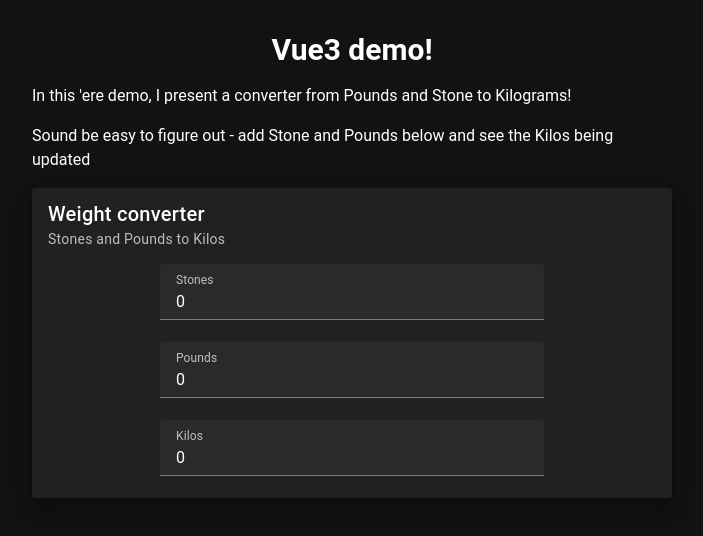
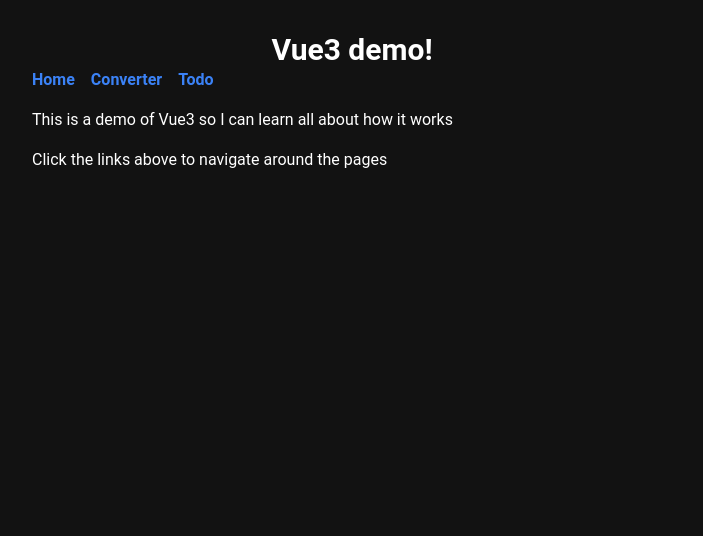
Before and after one commit to rwatson462/vue3-test, a Vue app: page / in a window 1280 px wide. Shown: the top 536 px of the page, without its empty margins (288-991 px from the left). Built offline with nearby package versions, Linux system fonts and the light colour scheme.

Commit message:
Separate App into pages, add new Todo page (no real content yet)

```diff
--- a/src/App.vue
+++ b/src/App.vue
@@ -1,16 +1,19 @@
 <script setup>
-import Converter from "./components/Converter.vue";
+
 </script>
 
 <template>
   <header class="flex space-x-4 items-center justify-center rounded-xlp-2">
     <h1 class="text-3xl font-bold">Vue3 demo!</h1>
   </header>
-  <section class="flex flex-col space-y-4 py-4">
-    <p>In this 'ere demo, I present a converter from Pounds and Stone to Kilograms!</p>
-    <p>Sound be easy to figure out - add Stone and Pounds below and see the Kilos being updated</p>
-  </section>
-  <Converter />
+  <nav>
+    <ul class="flex gap-4">
+      <li><router-link to="/" class="text-blue-500 hover:text-red-500 font-bold">Home</router-link></li>
+      <li><router-link to="/converter" class="text-blue-500 hover:text-red-500 font-bold">Converter</router-link></li>
+      <li><router-link to="/todo" class="text-blue-500 hover:text-red-500 font-bold">Todo</router-link></li>
+    </ul>
+  </nav>
+  <router-view />
 </template>
 
 <style scoped>
--- /dev/null
+++ b/src/components/Todo/TodoList.vue
@@ -0,0 +1,13 @@
+<script setup>
+
+</script>
+
+<template>
+  <v-list>
+    <v-list-item v-for="n in 4" :key="n" :title="'Item '.concat(n)" :subtitle="'Do this sometime please'" />
+  </v-list>
+</template>
+
+<style scoped>
+
+</style>
--- a/src/main.js
+++ b/src/main.js
@@ -1,6 +1,7 @@
 import { createApp } from 'vue'
 import './style.css'
 import App from './App.vue'
+import {Router} from "./routing/Router.js";
 
 // Vuetify
 import 'vuetify/styles'
@@ -8,7 +9,7 @@
 import * as components from 'vuetify/components'
 import * as directives from 'vuetify/directives'
 
-const vuetify = createVuetify({
+const Vuetify = createVuetify({
     theme: {
         defaultTheme: 'dark',
     },
@@ -16,4 +17,7 @@
     directives,
 })
 
-createApp(App).use(vuetify).mount('#app')
+createApp(App)
+    .use(Vuetify)
+    .use(Router)
+    .mount('#app')
--- /dev/null
+++ b/src/pages/ConverterPage.vue
@@ -0,0 +1,11 @@
+<script setup>
+import Converter from "../components/Converter.vue";
+</script>
+
+<template>
+  <section class="flex flex-col space-y-4 py-4">
+    <p>In this 'ere demo, I present a converter from Pounds and Stone to Kilograms!</p>
+    <p>Sound be easy to figure out - add Stone and Pounds below and see the Kilos being updated</p>
+  </section>
+  <Converter />
+</template>
--- /dev/null
+++ b/src/pages/HomePage.vue
@@ -0,0 +1,10 @@
+<script setup>
+
+</script>
+
+<template>
+  <section class="flex flex-col space-y-4 py-4">
+    <p>This is a demo of Vue3 so I can learn all about how it works</p>
+    <p>Click the links above to navigate around the pages</p>
+  </section>
+</template>
--- /dev/null
+++ b/src/pages/TodoPage.vue
@@ -0,0 +1,15 @@
+<script setup>
+
+import TodoList from "../components/Todo/TodoList.vue";
+</script>
+
+<template>
+  <section class="flex flex-col space-y-4 py-4">
+    <p>Always a classic, here's a basic todo list.  Just don't refresh the page because it's not persistent!</p>
+    <TodoList todos="{}" />
+  </section>
+</template>
+
+<style scoped>
+
+</style>
--- /dev/null
+++ b/src/routing/Router.js
@@ -0,0 +1,7 @@
+import {routes} from "./Routes.js";
+import {createRouter, createWebHistory} from "vue-router";
+
+export const Router = createRouter({
+    history: createWebHistory(),
+    routes,
+})
--- /dev/null
+++ b/src/routing/Routes.js
@@ -0,0 +1,9 @@
+import HomePage from "../pages/HomePage.vue";
+import ConverterPage from "../pages/ConverterPage.vue";
+import TodoPage from "../pages/TodoPage.vue";
+
+export const routes = [
+    { path:'/', component: HomePage },
+    { path: '/converter', component: ConverterPage },
+    { path: '/todo', component: TodoPage }
+]
```
